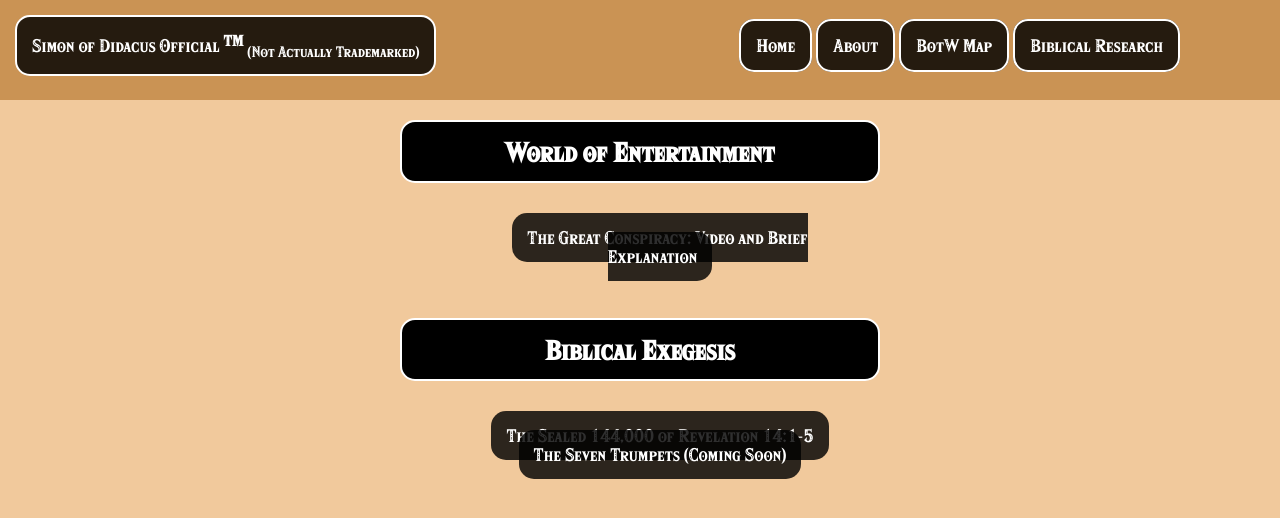
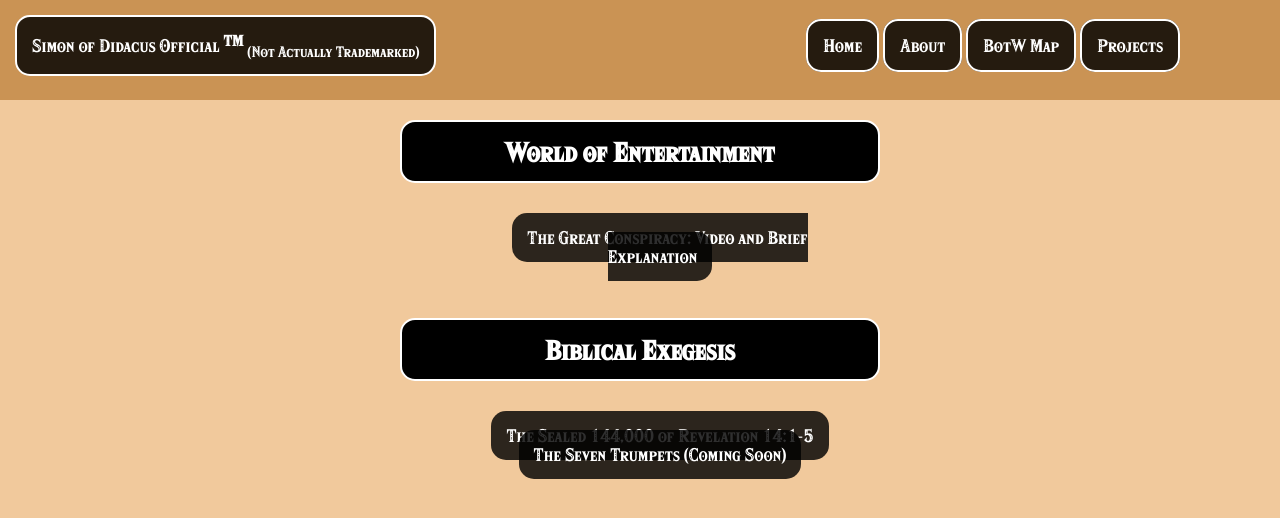
Before and after one commit to TheAwkwardPulp/portfolio-website, a plain HTML site: page projects.html in a window 1280 px wide. Drawn offline with Linux system fonts and the light colour scheme; files whose address does not match are found by name.

Commit message:
Update and rename biblical_research.html to projects.html

```diff
--- a/biblical_research.html
+++ b/projects.html
@@ -1,7 +1,7 @@
 <!DOCTYPE html>
 
     <head>
-        <title>Biblical Research</title>
+        <title>Projects</title>
         <link rel="stylesheet" href="./CSS/research_style.css">
         <link rel="stylesheet" href="./CSS/main_style.css"><!--For header/nav bar-->
     </head>
@@ -20,7 +20,7 @@
                         <li><a href="./index.html">Home</a></li>
                         <li><a href="./about.html">About</a></li>
                         <li><a href="./botw_guides.html">BotW Map</a></li>
-                        <li><a href="#">Biblical Research</a></li>
+                        <li><a href="#">Projects</a></li>
                     </ul>
             </div>
         </header>
```
